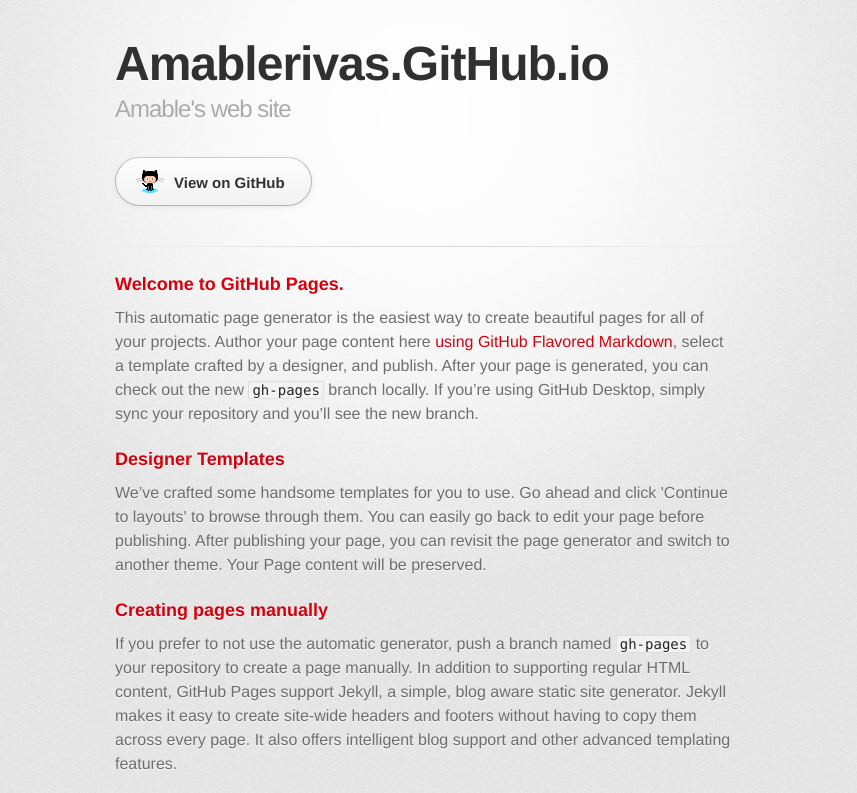
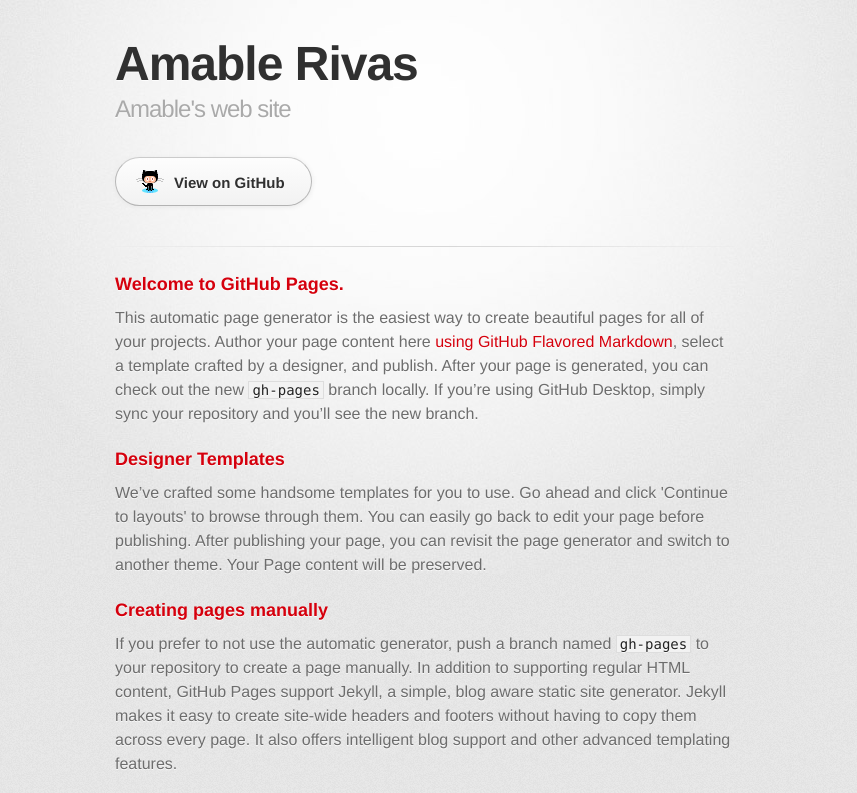
Before and after one commit to amablerivas/amablerivas.github.io, a plain HTML site: page index.html in a window 1280 px wide. Shown: the top 793 px of the page, without its empty margins (215-1072 px from the left). Drawn offline with Linux system fonts and the light colour scheme; a web font is replaced by a local one.

Commit message:
Update title de la pestaña y de la página

```diff
--- a/index.html
+++ b/index.html
@@ -10,7 +10,7 @@
     <!--[if lt IE 9]>
     <script src="//html5shiv.googlecode.com/svn/trunk/html5.js"></script>
     <![endif]-->
-    <title>Amablerivas.GitHub.io by amablerivas</title>
+    <title>Amable&#39;s web site</title>
   </head>
 
   <body>
@@ -18,7 +18,7 @@
       <div class="inner">
 
         <header>
-          <h1>Amablerivas.GitHub.io</h1>
+          <h1>Amable Rivas</h1>
           <h2>Amable&#39;s web site</h2>
         </header>
 
```
